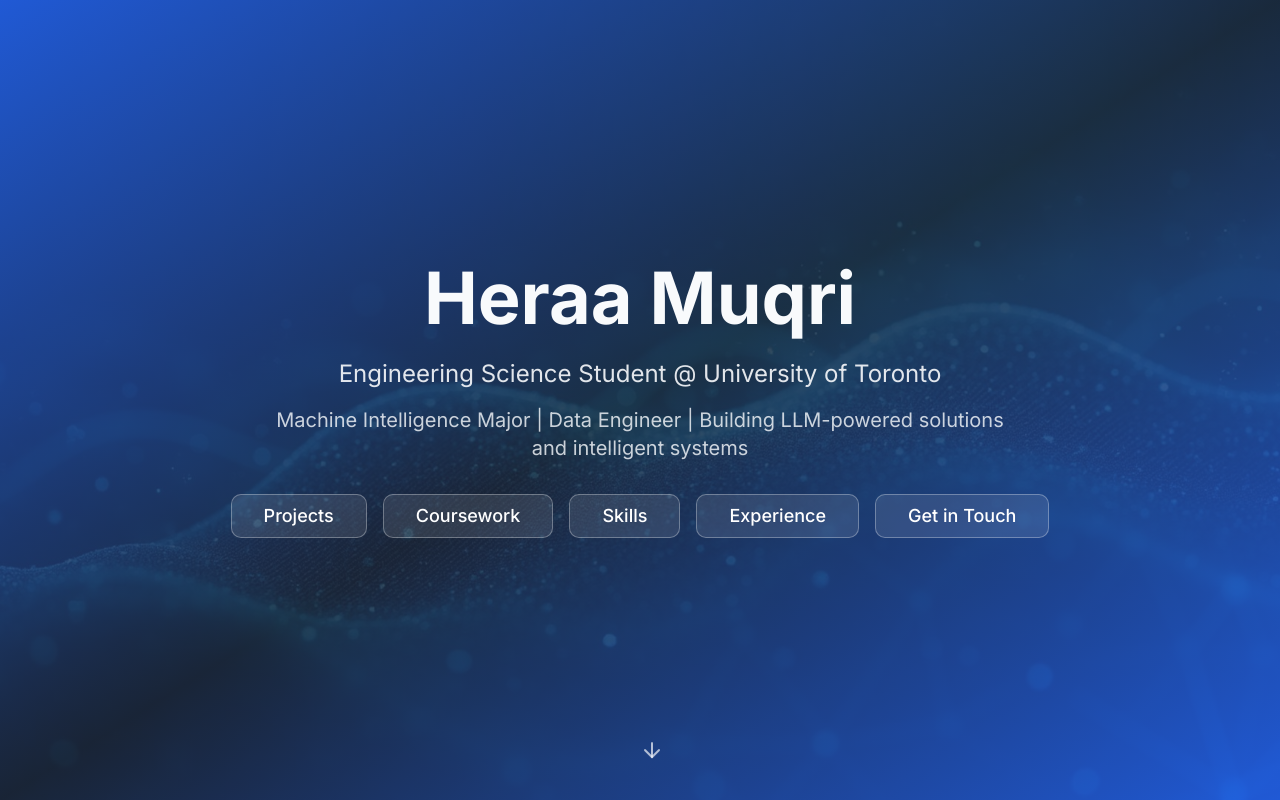
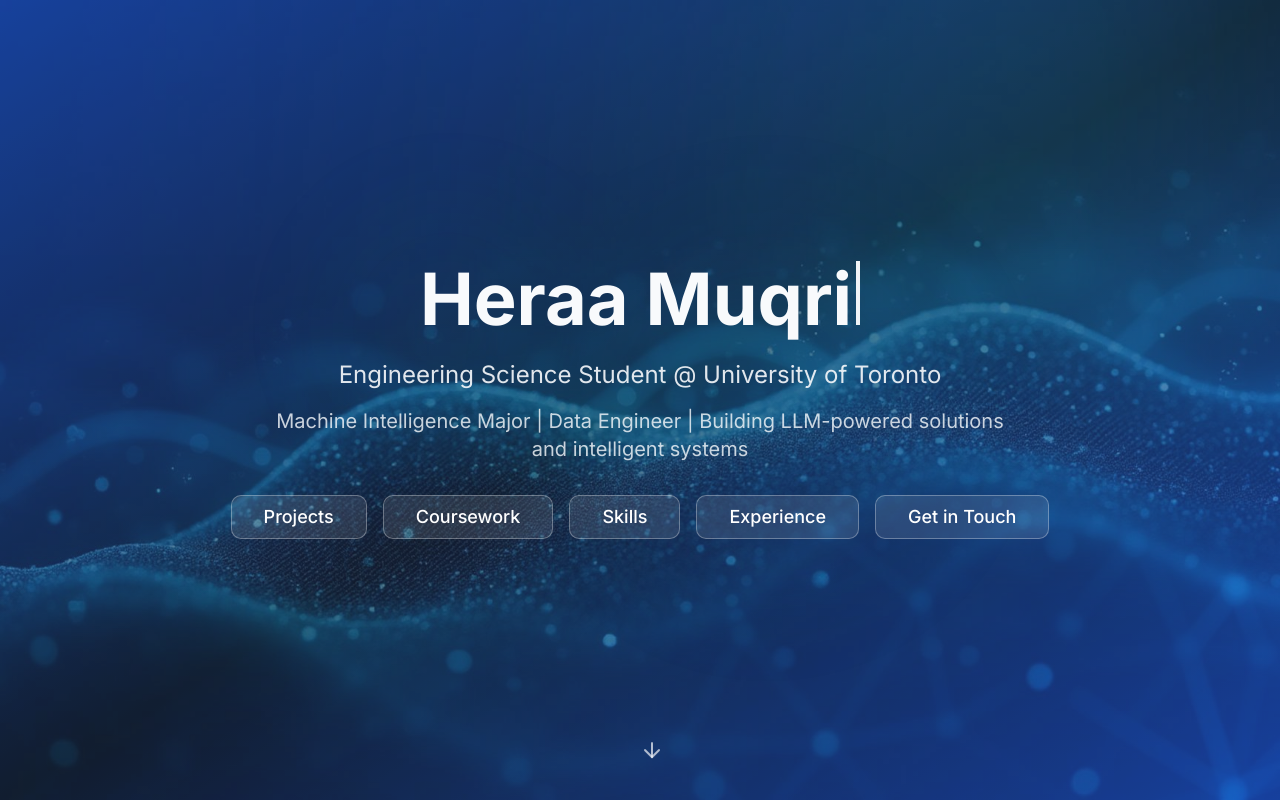
Before and after one commit to muqriher72/portfolio-heraa-muqri, a React (Vite) app: page / in a window 1280 px wide. Shown: the top 800 px of the page. Built offline with nearby package versions, Linux system fonts and the light colour scheme; the HTML template or start-up script is replaced by a standard one.

Commit message:
Add typing effect to hero section

```diff
--- a/src/components/Hero.tsx
+++ b/src/components/Hero.tsx
@@ -1,11 +1,27 @@
 import { Button } from "@/components/ui/button";
 import { ArrowDown } from "lucide-react";
 import heroImage from "@/assets/hero-bg.jpg";
+import { useEffect, useState } from "react";
 
 const Hero = () => {
-  const scrollToProjects = () => {
-    document.getElementById('projects')?.scrollIntoView({ behavior: 'smooth' });
-  };
+  const [displayedText, setDisplayedText] = useState("");
+  const fullText = "Heraa Muqri";
+  const [isTypingComplete, setIsTypingComplete] = useState(false);
+
+  useEffect(() => {
+    let index = 0;
+    const typingInterval = setInterval(() => {
+      if (index < fullText.length) {
+        setDisplayedText(fullText.slice(0, index + 1));
+        index++;
+      } else {
+        setIsTypingComplete(true);
+        clearInterval(typingInterval);
+      }
+    }, 100);
+
+    return () => clearInterval(typingInterval);
+  }, []);
 
   return (
     <section className="relative min-h-screen flex items-center justify-center overflow-hidden">
@@ -16,21 +32,28 @@ const Hero = () => {
           alt=""
           className="w-full h-full object-cover"
         />
-        <div className="absolute inset-0 bg-gradient-to-br from-primary/90 via-secondary/85 to-primary/90" />
+        <div className="absolute inset-0 bg-gradient-to-br from-primary/90 via-secondary/85 to-primary/90 animate-pulse" style={{ animationDuration: "4s" }} />
+      </div>
+
+      {/* Animated background elements */}
+      <div className="absolute inset-0 z-0 opacity-20">
+        <div className="absolute top-1/4 left-1/4 w-64 h-64 bg-accent/30 rounded-full blur-3xl animate-pulse" style={{ animationDuration: "3s" }} />
+        <div className="absolute bottom-1/4 right-1/4 w-96 h-96 bg-primary/30 rounded-full blur-3xl animate-pulse" style={{ animationDuration: "5s", animationDelay: "1s" }} />
       </div>
 
       {/* Content */}
       <div className="relative z-10 container mx-auto px-6 text-center">
-        <h1 className="text-5xl md:text-7xl font-bold text-primary-foreground mb-6 animate-fade-in">
-          Heraa Muqri
+        <h1 className="text-5xl md:text-7xl font-bold text-primary-foreground mb-6">
+          {displayedText}
+          <span className={`inline-block w-1 h-12 md:h-16 bg-primary-foreground ml-1 ${isTypingComplete ? 'animate-pulse' : ''}`} />
         </h1>
-        <p className="text-xl md:text-2xl text-primary-foreground/90 mb-4 max-w-3xl mx-auto">
+        <p className={`text-xl md:text-2xl text-primary-foreground/90 mb-4 max-w-3xl mx-auto transition-all duration-700 ${isTypingComplete ? 'opacity-100 translate-y-0' : 'opacity-0 translate-y-4'}`}>
           Engineering Science Student @ University of Toronto
         </p>
-        <p className="text-lg md:text-xl text-primary-foreground/80 mb-8 max-w-3xl mx-auto">
+        <p className={`text-lg md:text-xl text-primary-foreground/80 mb-8 max-w-3xl mx-auto transition-all duration-700 delay-200 ${isTypingComplete ? 'opacity-100 translate-y-0' : 'opacity-0 translate-y-4'}`}>
           Machine Intelligence Major | Data Engineer | Building LLM-powered solutions and intelligent systems
         </p>
-        <div className="flex gap-4 justify-center flex-wrap max-w-4xl mx-auto">
+        <div className={`flex gap-4 justify-center flex-wrap max-w-4xl mx-auto transition-all duration-700 delay-500 ${isTypingComplete ? 'opacity-100 translate-y-0' : 'opacity-0 translate-y-4'}`}>
           <Button
             size="lg"
             variant="outline"
```
